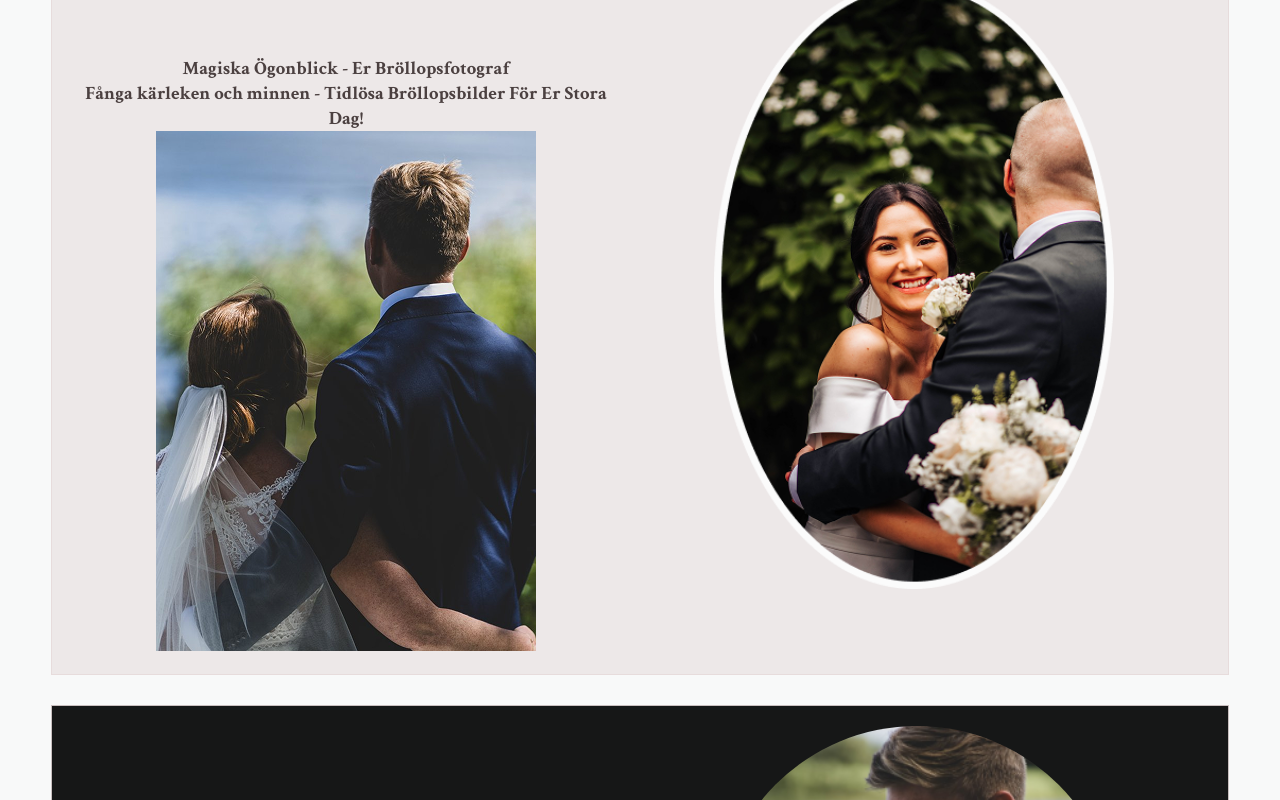
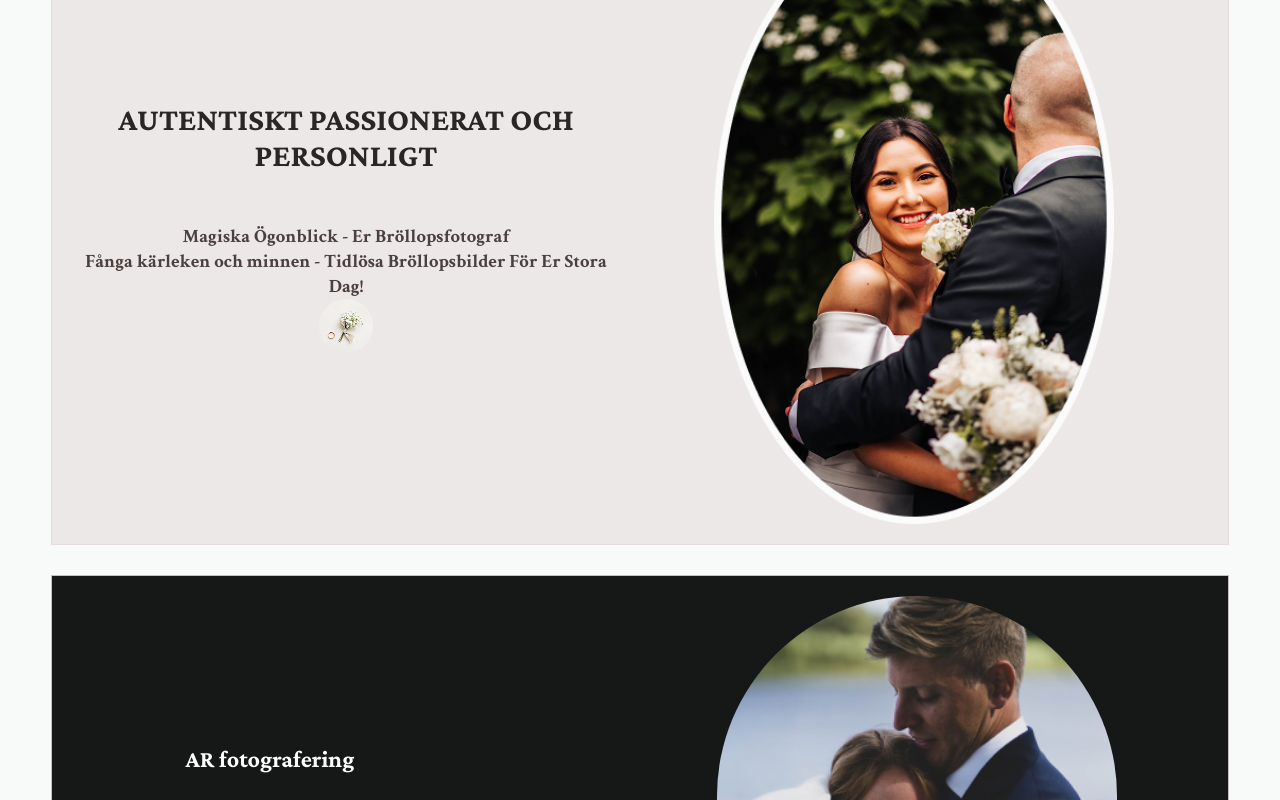
Before and after one commit to mohi-azad/React, a React (Vite) app in the folder reacthtml/: page /startsidan in a window 1280 px wide. Shown: the part 760-1560 px from the top of the page. Built offline with nearby package versions, Linux system fonts and the light colour scheme.

Commit message:
new commit

```diff
--- a/reacthtml/src/pages/START.jsx
+++ b/reacthtml/src/pages/START.jsx
@@ -65,7 +65,7 @@ class START extends React.Component {
               <br />
               Fånga kärleken och minnen - Tidlösa Bröllopsbilder För Er Stora Dag!
             </h3>
-			<img src={getImagePath("k1.png")} alt="" />
+			<img src={getImagePath("blomma.png")} alt="" />
 			</div>
           <div className="h-image">
 			<HoverImage src={getImagePath("g1.png")} alt="" className="hover-image" />
```
